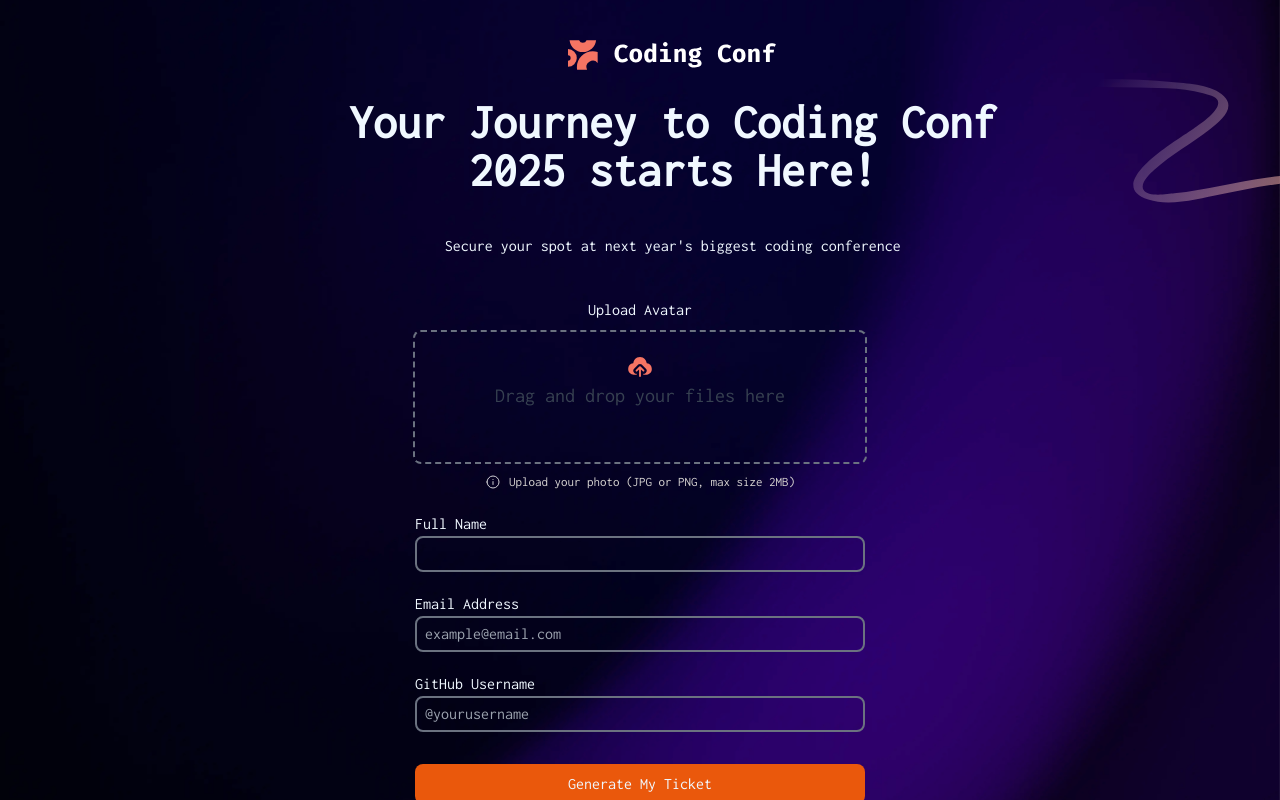
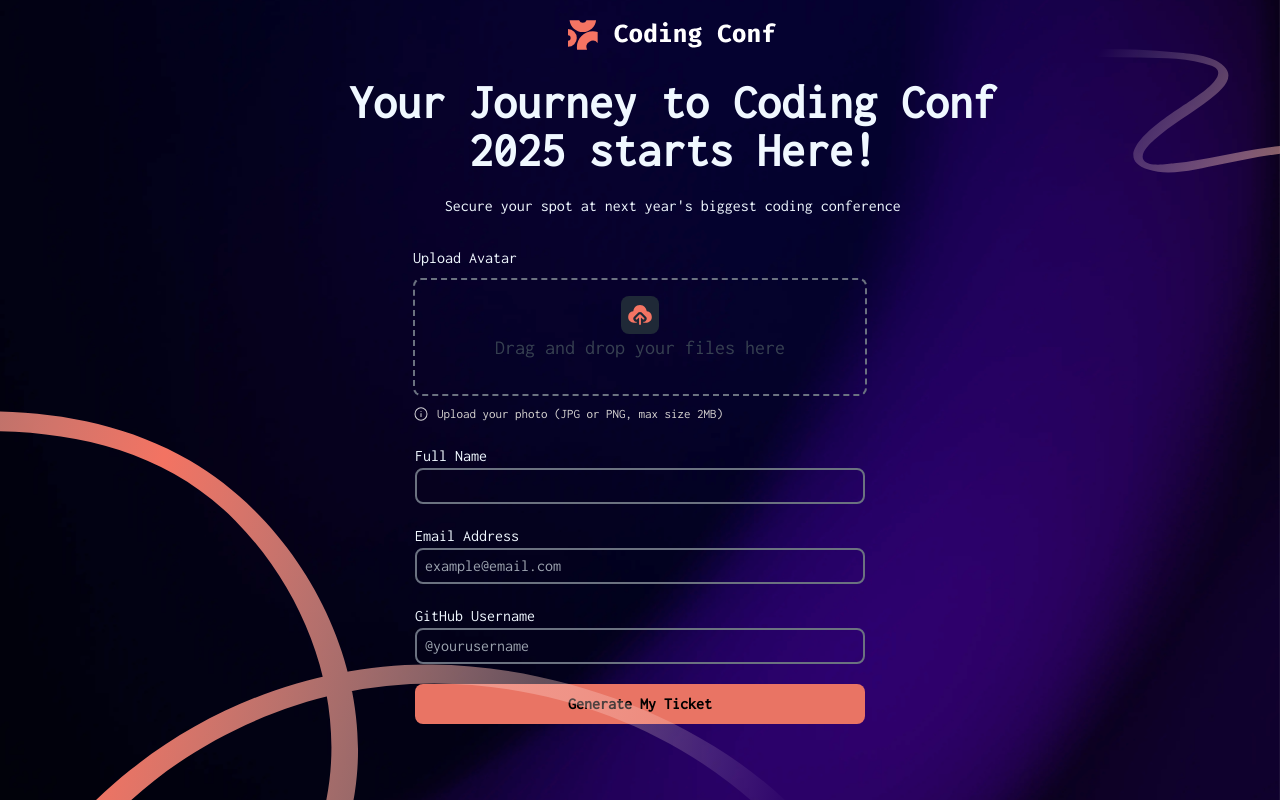
Before and after one commit to mohadeseSadri/Conference-ticket-generator, a React (Vite) app in the folder Conference ticket generator/: page / in a window 1280 px wide. Shown: the top 800 px of the page. Built offline with nearby package versions, Linux system fonts and the light colour scheme; a web font is replaced by a local one.

Commit message:
Finalize form styling

```diff
--- a/Conference ticket generator/src/App.tsx
+++ b/Conference ticket generator/src/App.tsx
@@ -2,7 +2,7 @@ import Header from "./Components/Header";
 import UploadAvatar from "./Components/UploadAvatar";
 import "./index.css";
 import PatternBottomDesktop from "./Components/PatternBottomDesktop";
-import Inputs from "./Components/Inputs";
+import Form from "./Components/Form";
 
 function App() {
   return (
@@ -12,7 +12,7 @@ function App() {
       </header>
       <main>
         <UploadAvatar />
-        <Inputs/>
+        <Form />
         <PatternBottomDesktop />
       </main>
     </>
--- a/Conference ticket generator/src/Components/Inputs.tsx
+++ b/Conference ticket generator/src/Components/Form.tsx
@@ -1,6 +1,6 @@
 import { useState } from "react";
 
-function Inputs() {
+function Form() {
   const [email, ] = useState("");
   const [error, setError] = useState("");
   const validateEmail = (input: string) => {
@@ -26,7 +26,7 @@ function Inputs() {
   };
   return (
     <>
-      <form onSubmit={handleSubmit}>
+      <form onSubmit={handleSubmit} className="relative">
         <div className="flex items-center justify-center">
           <div>
             <div>
@@ -65,7 +65,7 @@ function Inputs() {
             <div className="flex items-center justify-center">
               <button
                 type="submit"
-                className="w-[450px] bg-orange-600 mt-8 rounded-lg px-6 py-2"
+                className="w-[450px] bg-[#E97464] mt-5 rounded-lg px-6 py-2 text-black font-bold"
               >
                 Generate My Ticket
               </button>
@@ -77,4 +77,4 @@ function Inputs() {
   );
 }
 
-export default Inputs;
+export default Form;
--- a/Conference ticket generator/src/Components/Header.tsx
+++ b/Conference ticket generator/src/Components/Header.tsx
@@ -3,7 +3,7 @@ import PatternTop from "../assets/Images/pattern-squiggly-line-top.svg";
 function Header() {
   return (
     <>
-      <div className="flex items-center justify-center mt-5 display:inline-block; position: relative">
+      <div className="flex items-center justify-center display:inline-block; position: relative">
 
         <div className="display:inline-block; position:absolute; ml-[340px]">
 
@@ -20,7 +20,7 @@ function Header() {
             </h1>
           </div>
 
-          <div className="flex items-center justify-center mt-10">
+          <div className="flex items-center justify-center mt-5">
             <p className="text-center">
               Secure your spot at next year's biggest coding conference
             </p>
--- a/Conference ticket generator/src/Components/PatternBottomDesktop.tsx
+++ b/Conference ticket generator/src/Components/PatternBottomDesktop.tsx
@@ -2,7 +2,7 @@ import PatternBottom from "../assets/Images/pattern-squiggly-line-bottom-desktop
 function PatternBottomDesktop() {
   return (
     <div>
-        <img src={PatternBottom} alt="" />
+        <img src={PatternBottom} alt="" className="absolute bottom-0 left-0" />
     </div>
   )
 }
--- a/Conference ticket generator/src/Components/UploadAvatar.tsx
+++ b/Conference ticket generator/src/Components/UploadAvatar.tsx
@@ -34,9 +34,7 @@ function UploadAvatar() {
 
   const clearFiles = () => setDraggedFiles([]);
 
-  const validateFile = (file: {
-    size: number; type: string
-}) => {
+  const validateFile = (file: { size: number; type: string }) => {
     setError("");
     const allowedTypes = ["image/jpeg", "image/png", "image/gif"];
     if (!allowedTypes.includes(file.type)) {
@@ -53,16 +51,20 @@ function UploadAvatar() {
   return (
     <>
       <div className="display:inline-block; position: relative">
-        <p className="flex items-center justify-center mt-10">Upload Avatar</p>
+        <div className="flex items-center justify-center mt-7">
+          <div>
+            <div>
+              <p>Upload Avatar</p>
+            </div>
 
             <div
               className="flex items-center justify-center mt-2"
               onDrop={handleDrop}
               onDragOver={handleDragOver}
             >
-          <div className="py-5 px-20 border-2 border-dashed border-gray-500 border-raduce rounded-lg cursor-pointer">
+              <div className="pt-4 px-20 border-2 border-dashed border-gray-500 cursor-pointer border-raduce rounded-lg">
                 <div className="flex items-center justify-center">
-              <img src={Upload} alt="Upload" />
+                  <img src={Upload} alt="Upload" className="bg-gray-800 border-raduce rounded-lg p-1"/>
                 </div>
 
                 <div className="flex items-center justify-center">
@@ -116,11 +118,11 @@ function UploadAvatar() {
               </div>
             </div>
             {error ? (
-          <p className="text-red-500 flex items-center justify-center mt-2 text-[70%]">
+              <p className="text-red-500 flex mt-2 text-[70%]">
                 {error}
               </p>
             ) : (
-          <div className="flex items-center justify-center mt-2">
+              <div className="flex mt-2">
                 <img src={Info} alt="Info" className="pr-2" />
                 <p className="text-[13px] text-stone-300">
                   Upload your photo (JPG or PNG, max size 2MB)
@@ -128,6 +130,8 @@ function UploadAvatar() {
               </div>
             )}
           </div>
+        </div>
+      </div>
     </>
   );
 }
--- a/Conference ticket generator/src/index.css
+++ b/Conference ticket generator/src/index.css
@@ -21,6 +21,7 @@ body {
   margin: 0;
   padding: 0;
   color: aliceblue;
+  position: relative;
 }
 .overlay-container {
   position: relative;
```
Lines whose indentation alone changed are shown as unchanged.
